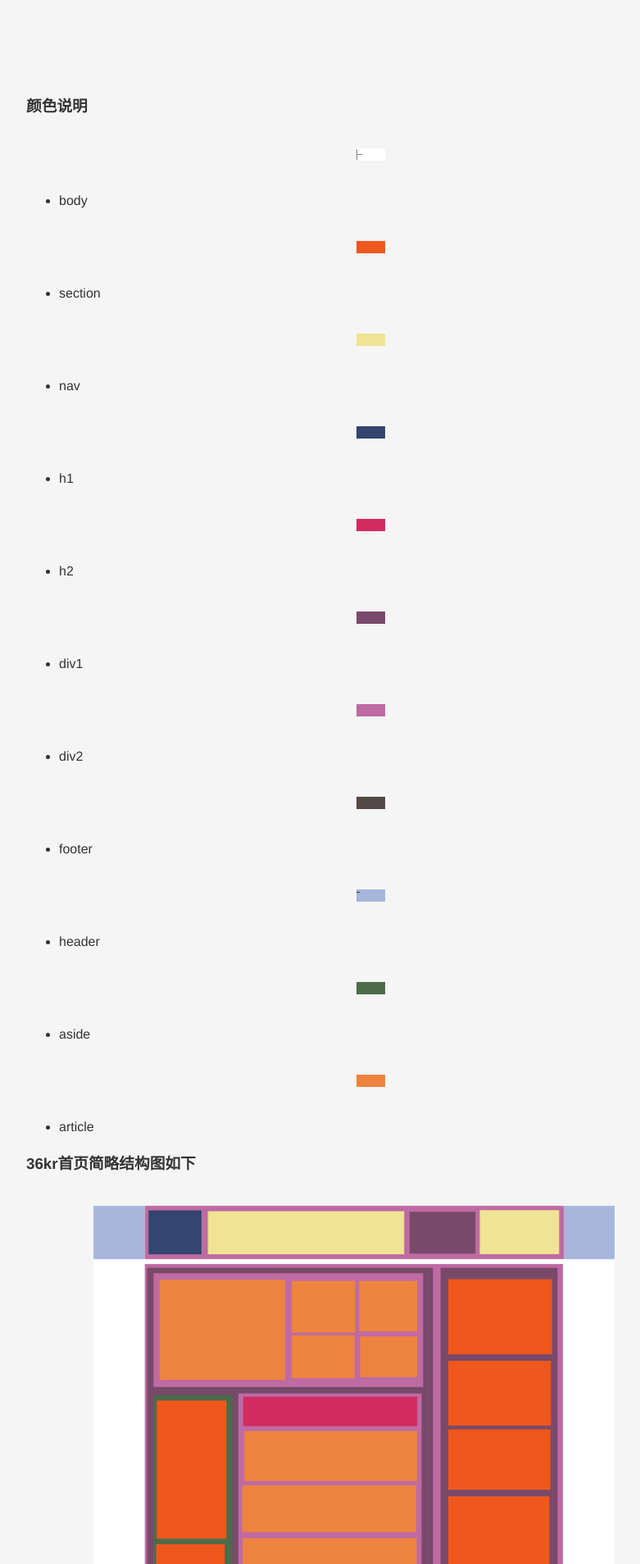
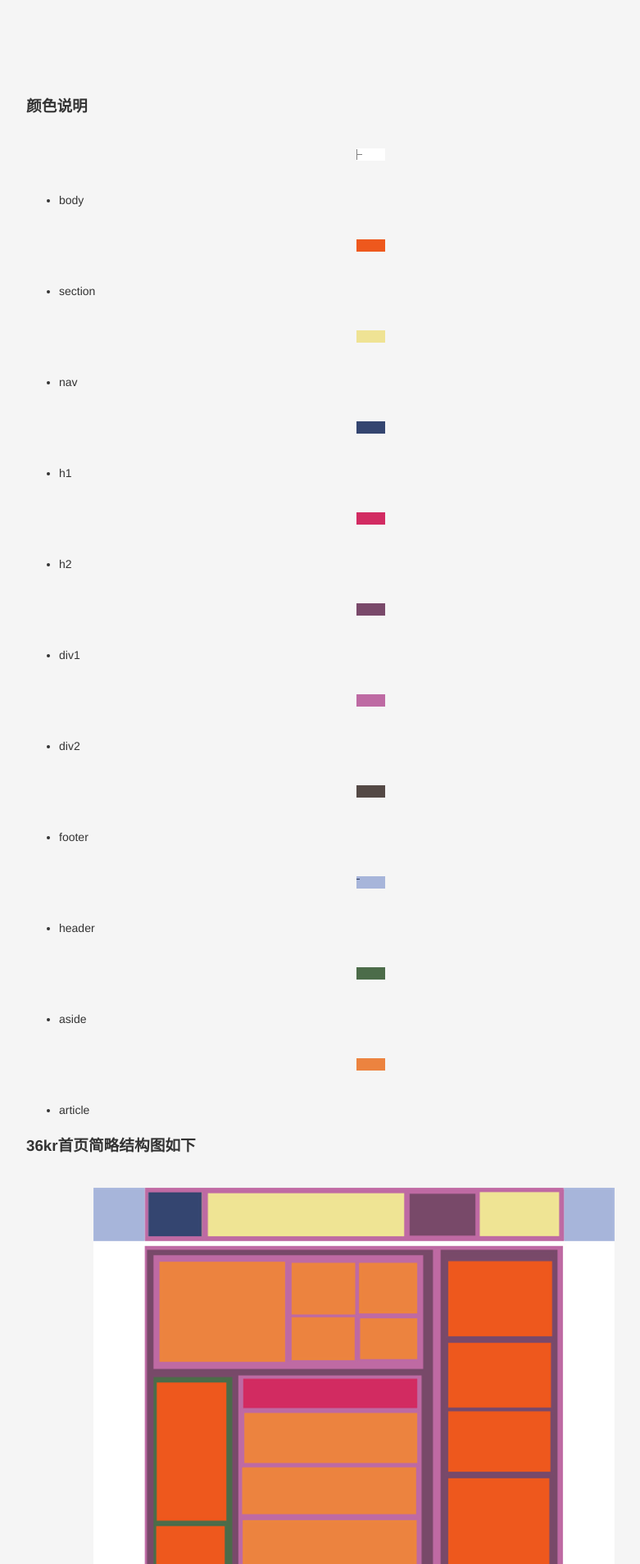
Before and after one commit to AxeMea/axemea.github.com, a Jekyll site: the page built from _posts/2014-05-16-36kr-page-analysis.md, in a window 1280 px wide. Shown: the part 353-2261 px from the top of the page at 82% size, without its empty margins (208-989 px from the left). Built offline with Jekyll 4.4.1, drawn with Linux system fonts in a browser that asks for light colours; comment, search, counter and statistics services are not loaded.

Commit message:
style: update styles

```diff
--- a/_sass/_default.scss
+++ b/_sass/_default.scss
@@ -314,6 +314,7 @@ strong {
 
   ul li {
     margin: 0;
+    font-size: 14px !important;
   }
 
   a {
```
